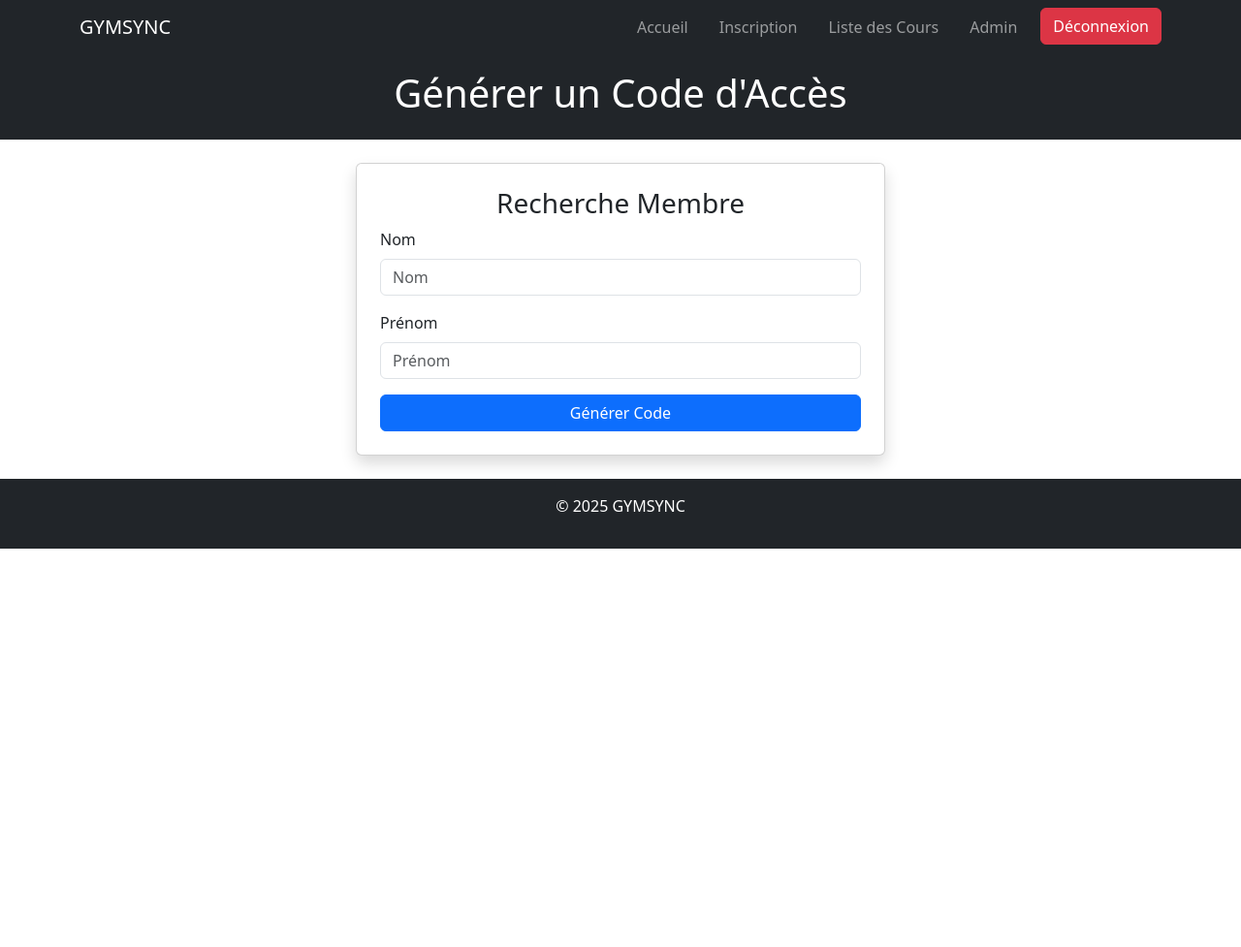
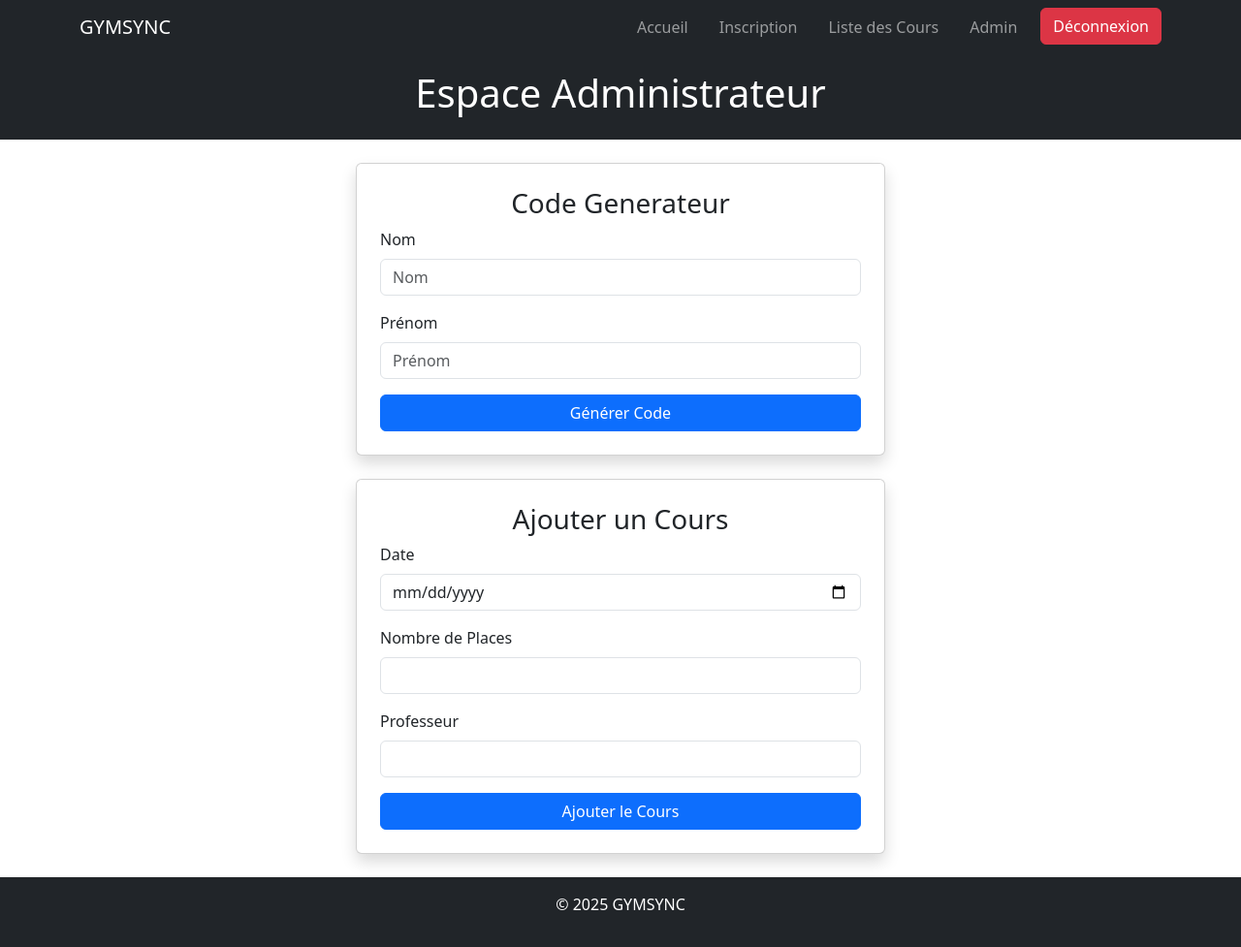
Before and after one commit to UnknownYou64/GYMSYNC, a PHP site: page /Administrateur.php in a window 1280 px wide. Shown: the whole page at 97% size. Before the commit the page ends 566 px from the top, so only its background shows below. Run offline with PHP 8.4, Linux system fonts and the light colour scheme; the visitor is signed in with stand-in values (Sample User, id 1).

Commit message:
administrateur ok avec ajout de cours ok

```diff
--- a/Administrateur.php
+++ b/Administrateur.php
@@ -8,7 +8,11 @@ if (!isset($_SESSION['role']) || $_SESSION['role'] !== "admin") {
 
 require_once 'Connexion.php';
 
+$message = '';
+$messageType = '';
+
 if ($_SERVER['REQUEST_METHOD'] == 'POST') {
+    if (isset($_POST['generate_code'])) {
         $nom = htmlspecialchars($_POST['nom']);
         $prenom = htmlspecialchars($_POST['prenom']);
         $code = substr(bin2hex(random_bytes(4)), 0, 8);
@@ -23,12 +27,37 @@ if ($_SERVER['REQUEST_METHOD'] == 'POST') {
                 $updateSql = "UPDATE membre SET Code = :code WHERE Identifiant = :id";
                 $updateStmt = $pdo->prepare($updateSql);
                 $updateStmt->execute([ ':code' => $code, ':id' => $membre['Identifiant'] ]);
-            echo "<script>alert('Code généré : $code pour $nom $prenom');</script>";
+                $message = "Code généré : $code pour $nom $prenom";
+                $messageType = 'success';
             } else {
-            echo "<script>alert('Membre introuvable.');</script>";
+                $message = "Membre introuvable.";
+                $messageType = 'danger';
             }
         } catch (PDOException $e) {
-        echo "<script>alert('Erreur : " . $e->getMessage() . "');</script>";
+            $message = "Erreur : " . $e->getMessage();
+            $messageType = 'danger';
+        }
+    }
+
+    if (isset($_POST['add_course'])) {
+        $date = htmlspecialchars($_POST['date']);
+        $places = intval($_POST['places']);
+        $professor = htmlspecialchars($_POST['professor']);
+
+        try {
+            $sql = "INSERT INTO cours (Date, Place, Professeur) VALUES (:date, :places, :professor)";
+            $stmt = $pdo->prepare($sql);
+            $stmt->execute([
+                ':date' => $date,
+                ':places' => $places,
+                ':professor' => $professor
+            ]);
+            $message = "Cours ajouté avec succès.";
+            $messageType = 'success';
+        } catch (PDOException $e) {
+            $message = "Erreur lors de l'ajout du cours : " . $e->getMessage();
+            $messageType = 'danger';
+        }
     }
 }
 ?>
@@ -38,7 +67,7 @@ if ($_SERVER['REQUEST_METHOD'] == 'POST') {
 <head>
     <meta charset="UTF-8">
     <meta name="viewport" content="width=device-width, initial-scale=1.0">
-    <title>Admin - Générer un Code d'Accès</title>
+    <title>Espace Administrateur</title>
     <link href="https://cdn.jsdelivr.net/npm/bootstrap@5.3.0/dist/css/bootstrap.min.css" rel="stylesheet">
 </head>
 <body>
@@ -68,14 +97,21 @@ if ($_SERVER['REQUEST_METHOD'] == 'POST') {
 </nav>
 
 <header class="bg-dark text-white text-center py-3">
-    <h1>Générer un Code d'Accès</h1>
+    <h1>Espace Administrateur</h1>
 </header>
 
 <div class="container my-4">
+    <?php if ($message): ?>
+        <div class="alert alert-<?php echo $messageType; ?> alert-dismissible fade show" role="alert">
+            <?php echo $message; ?>
+            <button type="button" class="btn-close" data-bs-dismiss="alert" aria-label="Close"></button>
+        </div>
+    <?php endif; ?>
+
     <div class="row justify-content-center">
         <div class="col-md-6">
-            <div class="card p-4 shadow">
-                <h3 class="text-center">Recherche Membre</h3>
+            <div class="card p-4 shadow mb-4">
+                <h3 class="text-center">Code Generateur</h3>
                 <form method="POST" action="Administrateur.php">
                     <div class="mb-3">
                         <label for="nom" class="form-label">Nom</label>
@@ -85,7 +121,26 @@ if ($_SERVER['REQUEST_METHOD'] == 'POST') {
                         <label for="prenom" class="form-label">Prénom</label>
                         <input type="text" class="form-control" id="prenom" name="prenom" placeholder="Prénom" required>
                     </div>
-                    <button type="submit" class="btn btn-primary w-100">Générer Code</button>
+                    <button type="submit" name="generate_code" class="btn btn-primary w-100">Générer Code</button>
+                </form>
+            </div>
+
+            <div class="card p-4 shadow">
+                <h3 class="text-center">Ajouter un Cours</h3>
+                <form method="POST" action="Administrateur.php">
+                    <div class="mb-3">
+                        <label for="date" class="form-label">Date</label>
+                        <input type="date" class="form-control" id="date" name="date" required>
+                    </div>
+                    <div class="mb-3">
+                        <label for="places" class="form-label">Nombre de Places</label>
+                        <input type="number" class="form-control" id="places" name="places" min="1" required>
+                    </div>
+                    <div class="mb-3">
+                        <label for="professor" class="form-label">Professeur</label>
+                        <input type="text" class="form-control" id="professor" name="professor" required>
+                    </div>
+                    <button type="submit" name="add_course" class="btn btn-primary w-100">Ajouter le Cours</button>
                 </form>
             </div>
         </div>
--- a/mail.php
+++ b/mail.php
@@ -34,7 +34,7 @@ try {
         <p>Lieu : Espace Daniel Balavoine<br>
                   Avenue de l'Europe<br>
                   64320 Bizanos</p>
-        <p>Nous avons hâte de vous voir !</p>
+        <p>La confirmations de votre inscription se fera lorsque vous aurez reglez un cheque a Mme Mundubeltz</p>
         <br>
         <p>Cordialement,<br>L'équipe Gymsync</p>";
 
```
Lines whose indentation alone changed are shown as unchanged.
